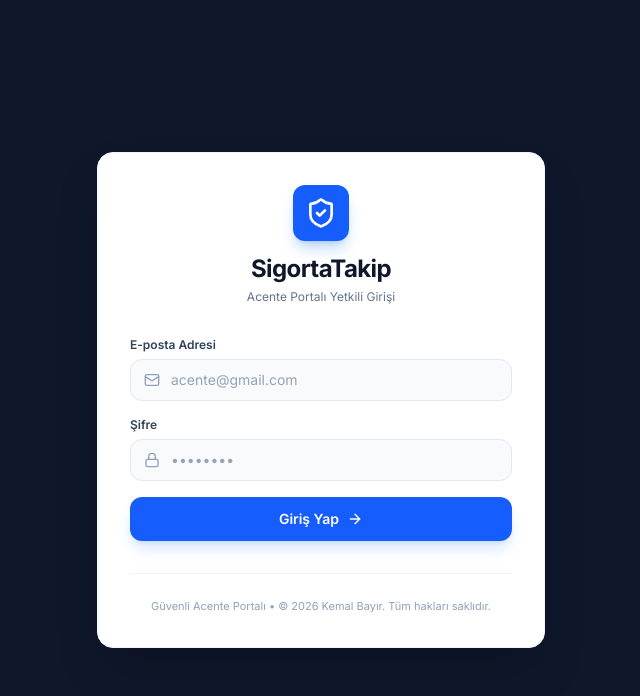
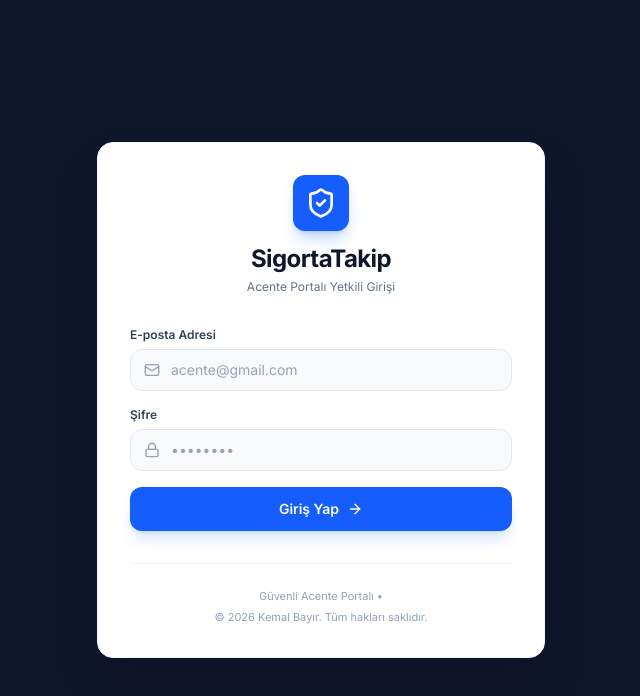
Before and after one commit to byrkml/sigorta-takip-sistemi, a Next.js app: page /login in a window 1280 px wide. Shown: the top 696 px of the page, without its empty margins (319-959 px from the left). Built offline with nearby package versions, Linux system fonts and the light colour scheme; no server answers.

Commit message:
fix: login duzeltildi

```diff
--- a/src/app/login/page.tsx
+++ b/src/app/login/page.tsx
@@ -98,9 +98,12 @@ export default function LoginPage() {
         </form>
 
         <div className="mt-8 pt-6 border-t border-slate-100 text-center">
-          <p className="text-[11px] text-slate-400">
-            Güvenli Acente Portalı &bull; © 2026 Kemal Bayır. Tüm hakları saklıdır.
-          </p>
+        <p className="text-[11px] text-slate-400">
+            Güvenli Acente Portalı &bull;
+        </p>
+        <p className="text-[11px] text-slate-400 mt-1">
+            © 2026 Kemal Bayır. Tüm hakları saklıdır.
+        </p>
         </div>
       </div>
     </div>
```
